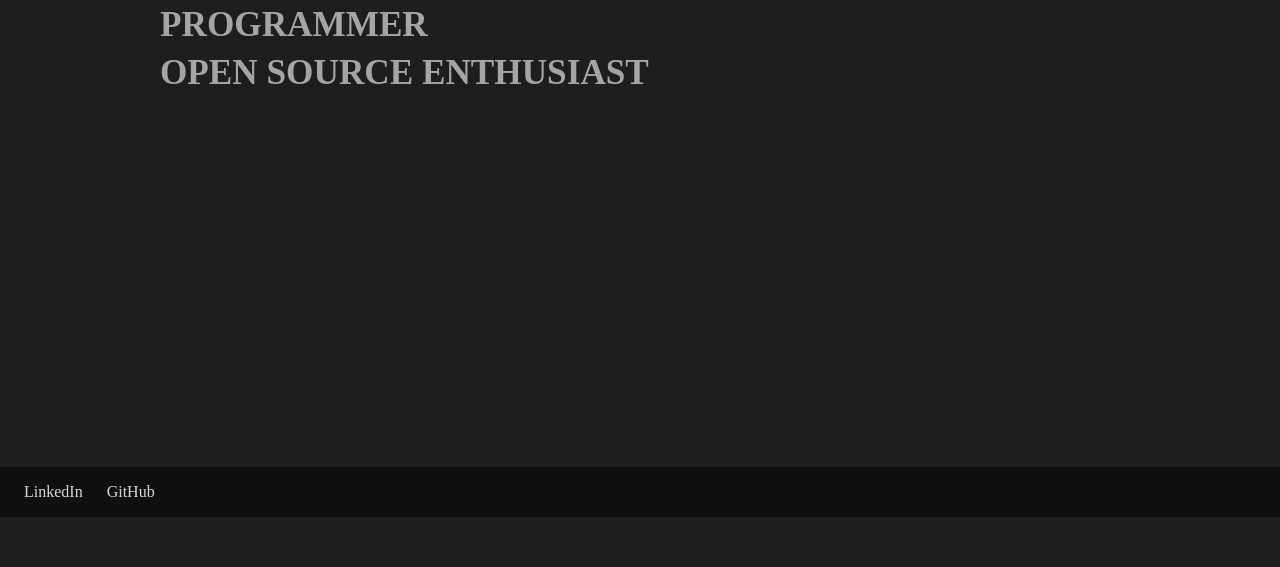
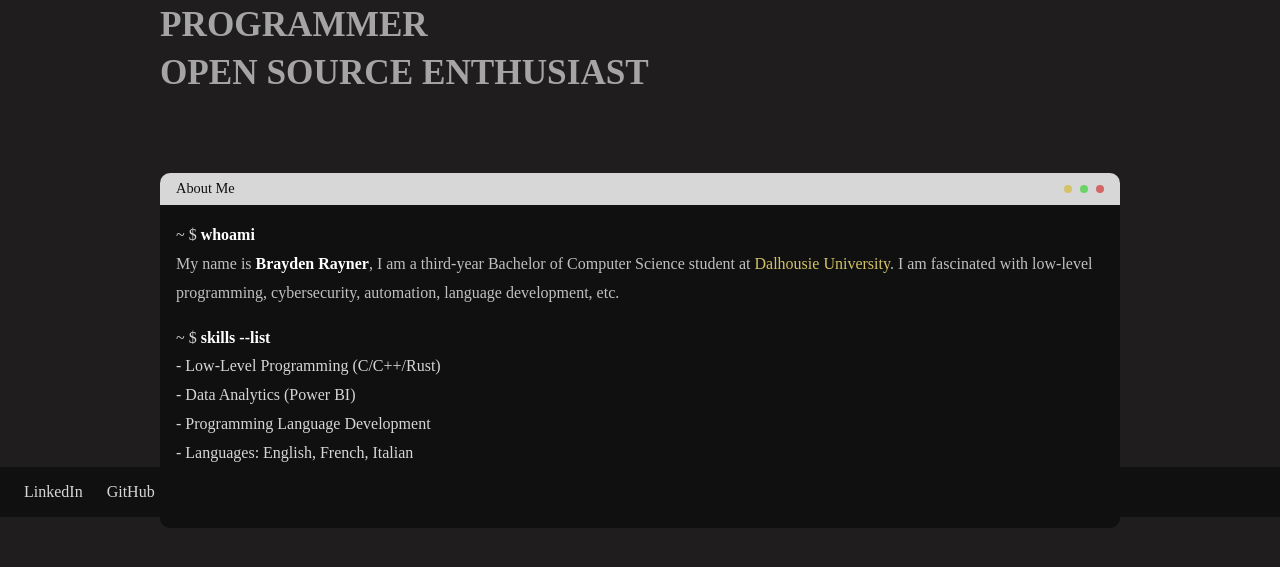
Before and after one commit to brayner05/brayner05.github.io, a website: page index.html in a window 1280 px wide. Shown: the part 283-850 px from the top of the page. Drawn offline with Linux system fonts and the light colour scheme.

Commit message:
Pushing changes (a lot)

```diff
--- a/index.html
+++ b/index.html
@@ -14,10 +14,46 @@
         <main>
             <div class="intro">
                 <h1>Brayden Rayner</h1>
-                <ul>
-                    <li>BCS Student @ Dalhousie University</li>
-                    <li>Programmer</li>
-                    <li>Open Source Enthusiast</li>
+                <ul class="whoami">
+                    <li class="student">BCS Student @ Dalhousie University</li>
+                    <li class="programmer">Programmer</li>
+                    <li class="foss-enthusiast">Open Source Enthusiast</li>
+                </ul>
+            </div>
+            <div class="about-me">
+                <div class="title-bar">
+                    About Me
+                    <div class="shell-btns">
+                        <div class="shell-btn minimize"></div>
+                        <div class="shell-btn maximize"></div>
+                        <div class="shell-btn close"></div>
+                    </div>
+                </div>
+                <ul class="terminal-lines">
+                    <!-- TODO: Make a typing effect -->
+                    <li>
+                        <strong>whoami</strong>
+                        <p>
+                            My name is <strong>Brayden Rayner</strong>, I am a
+                            third-year Bachelor of Computer Science student at
+                            <span class="dal">Dalhousie University</span>. I am
+                            fascinated with low-level programming,
+                            cybersecurity, automation, language development,
+                            etc.
+                        </p>
+                    </li>
+                    <li>
+                        <strong>skills --list</strong>
+                        <ul class="shell-list">
+                            <li>Low-Level Programming (C/C++/Rust)</li>
+                            <li>Data Analytics (Power BI)</li>
+                            <li>Programming Language Development</li>
+                            <li>Languages: English, French, Italian</li>
+                        </ul>
+                    </li>
+                    <li>
+                        <div class="cursor-blink"></div>
+                    </li>
                 </ul>
             </div>
         </main>
--- a/sass/index.sass
+++ b/sass/index.sass
@@ -40,16 +40,19 @@ nav
 
 main
     width: 100%
-    min-height: 70vh
+    min-height: 30vh
     user-select: none
+    ul
+        list-style: none
 
-    ul
-        margin: 1rem 0
-        list-style: none
-        text-transform: uppercase
-        font-weight: 600
-        font-size: 2.2rem
-        color: #a5a5a5
+    .intro
+        ul.whoami
+            margin: 1rem 0
+            list-style: none
+            text-transform: uppercase
+            font-weight: 600
+            font-size: 2.2rem
+            color: #a5a5a5
 
         li
             margin: 0.5rem 0
@@ -57,3 +60,105 @@ main
 
             &:hover
                 font-size: 2.5rem
+
+            &.student:hover
+                color: #d3c366
+
+            &.programmer:hover
+                color: #3c4fa7
+
+            &.foss-enthusiast:hover
+                color: #4da05b
+
+    @keyframes typewriter
+        from
+            width: 0%
+        to
+            width: 100%
+
+    .about-me
+        width: 100%
+        min-height: 1rem
+        background-color: #111010
+        border-radius: 10px
+        line-height: 1.8
+        margin: 5rem 0
+
+        .title-bar
+            width: 100%
+            min-height: 1rem
+            background-color: #d7d7d7
+            color: #111010
+            border-top-left-radius: 10px
+            border-top-right-radius: 10px
+            padding: 0.2rem 1rem
+            display: flex
+            justify-content: space-between
+            align-items: center
+            font-size: 0.9rem
+
+            .shell-btns
+                display: flex
+                gap: 0.5rem
+
+                .shell-btn
+                    width: 0.5rem
+                    height: 0.5rem
+                    border-radius: 50px
+                    background-color: black
+
+                    &.minimize
+                        background-color: #d3c366
+
+                    &.maximize
+                        background-color: #69d366
+
+                    &.close
+                        background-color: #d36666
+
+        ul.terminal-lines
+            list-style: none
+            display: flex
+            flex-direction: column
+            padding: 1rem
+            gap: 1rem
+
+            & > li
+                user-select: text
+
+                strong
+                    color: white
+
+                p
+                    color: #c0c0c0
+
+                .dal
+                    color: #d3c366
+
+                &::selection
+                    color: #111010
+                    background-color: #d7d7d7
+
+                &::before
+                    content: "~ $"
+
+    ul.shell-list
+        li::before
+            content: "- "
+
+@keyframes blink
+    0%
+        opacity: 1
+    50%
+        opacity: 0
+    100%
+        opacity: 1
+
+.cursor-blink
+    content: "a"
+    background-color: #fff
+    width: 0.8rem
+    height: 1.2rem
+    animation: blink 1.5s infinite
+    display: inline-flex
+    vertical-align: middle
```
Also changed, not shown: dist/index.css, 1 other file.
